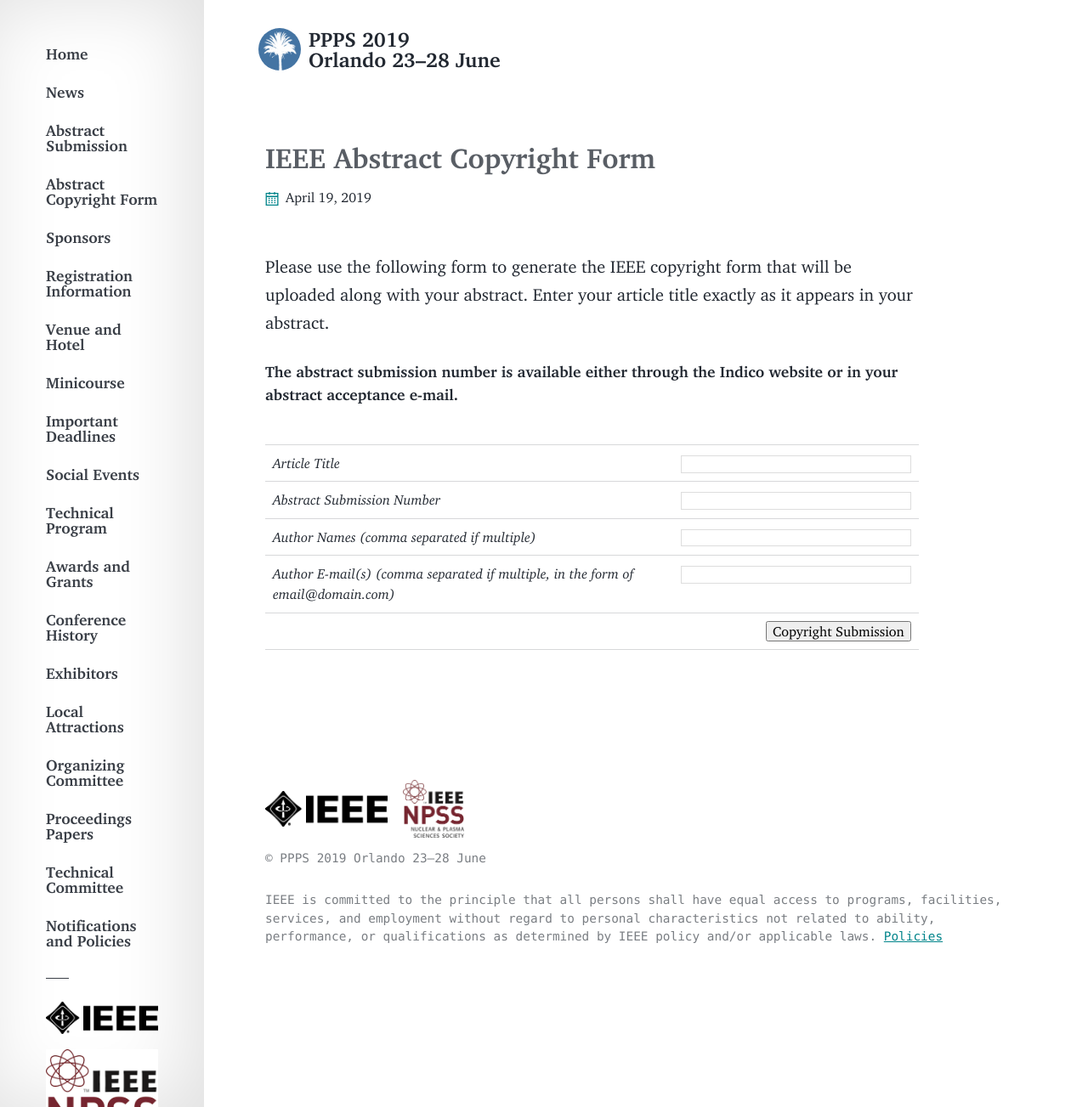
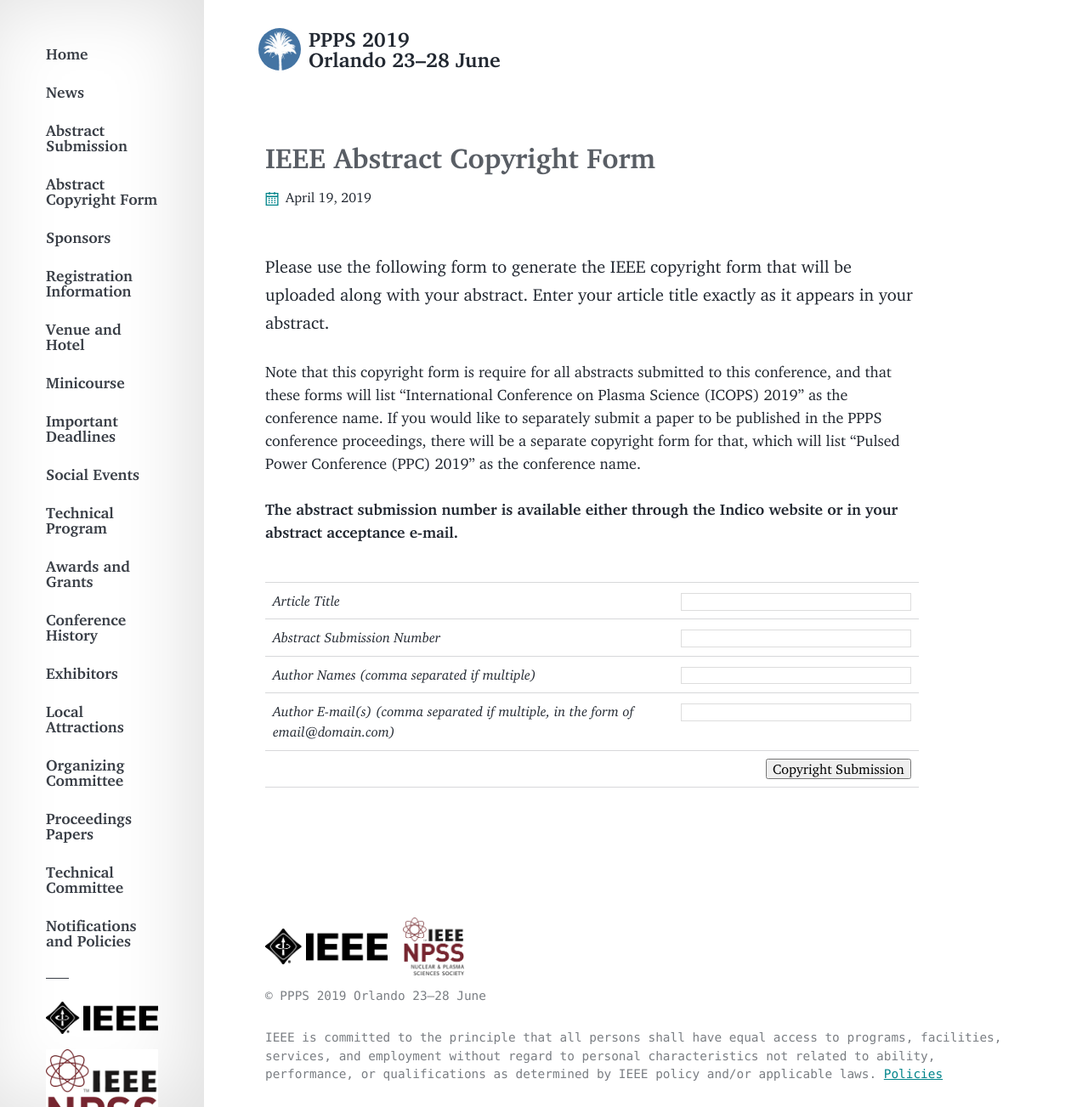
Before and after one commit to ppps2019/ppps2019.github.io, a Jekyll site: the page built from _info_articles/copyright.md, in a window 1280 px wide and 1303 px high. Shown: the whole window at 85% size. Built offline with Jekyll 4.4.1, drawn with Linux system fonts in a browser that asks for light colours; comment, search, counter and statistics services are not loaded.

Commit message:
Update copyright.md

```diff
--- a/_info_articles/copyright.md
+++ b/_info_articles/copyright.md
@@ -7,6 +7,8 @@ navigation_weight: 0.1
 ---
 
 Please use the following form to generate the IEEE copyright form that will be uploaded along with your abstract. Enter your article title exactly as it appears in your abstract.
+
+Note that this copyright form is require for all abstracts submitted to this conference, and that these forms will list "International Conference on Plasma Science (ICOPS) 2019" as the conference name. If you would like to separately submit a paper to be published in the PPPS conference proceedings, there will be a separate copyright form for that, which will list "Pulsed Power Conference (PPC) 2019" as the conference name.
 
 **The abstract submission number is available either through the Indico website or in your abstract acceptance e-mail.**
 
```
